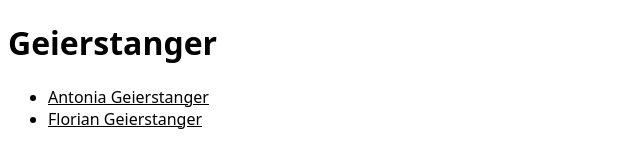
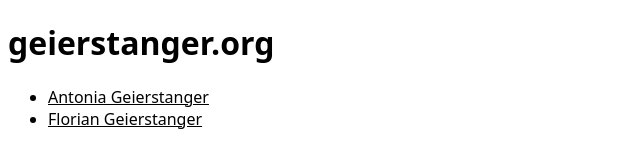
Before and after one commit to fgeierst/geierstanger-org, a plain HTML site: page index.html in a window 1280 px wide. Shown: the whole page, without its empty margins (0-640 px from the left). Drawn offline with Linux system fonts and the light colour scheme.

Commit message:
update h1

```diff
--- a/index.html
+++ b/index.html
@@ -15,7 +15,7 @@
     </style>
   </head>
   <body>
-    <h1>Geierstanger</h1>
+    <h1>geierstanger.org</h1>
     <ul>
       <li>
         <a href="https://antonia.geierstanger.org">Antonia Geierstanger</a>
```
